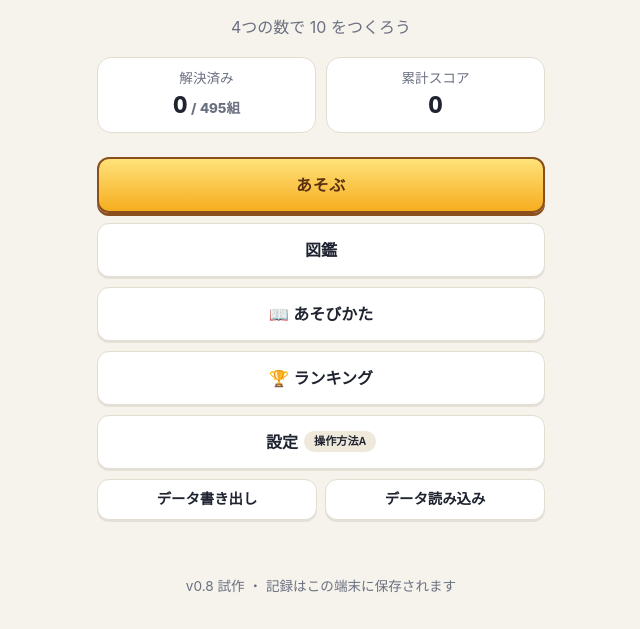
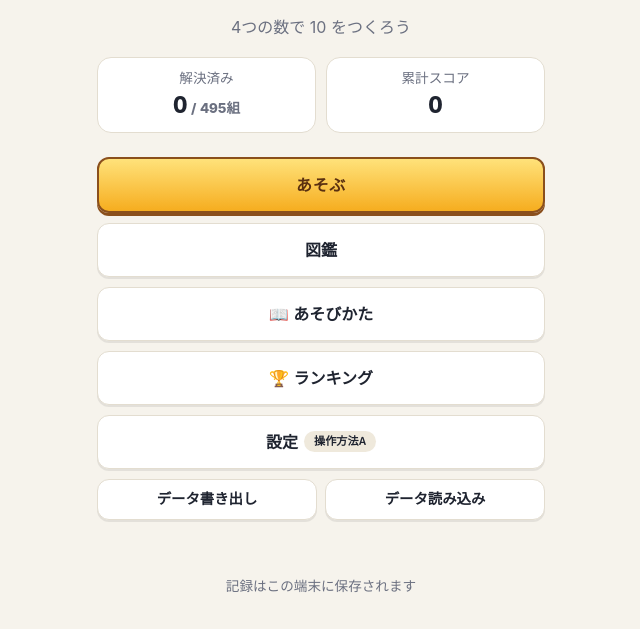
Before and after one commit to asumax1128/tenpuzzle, a plain HTML site: page index.html in a window 1280 px wide. Shown: the part 210-839 px from the top of the page, without its empty margins (319-959 px from the left). Drawn offline with Linux system fonts and the light colour scheme.

Commit message:
Remove prototype label from title footer (release build)

```diff
--- a/index.html
+++ b/index.html
@@ -1378,7 +1378,7 @@ if (typeof module !== 'undefined' && module.exports) module.exports = TP;
       '</div>' +
       '</div>' +
       '<div class="tmsg ' + ui.titleMsgKind + '" id="t-msg">' + esc(ui.titleMsg) + '</div>' +
-      '<div class="sub">v0.8 試作 ・ 記録はこの端末に保存されます</div>' +
+      '<div class="sub">記録はこの端末に保存されます</div>' +
       '</div>';
   }
   function renderSettings() {
```
